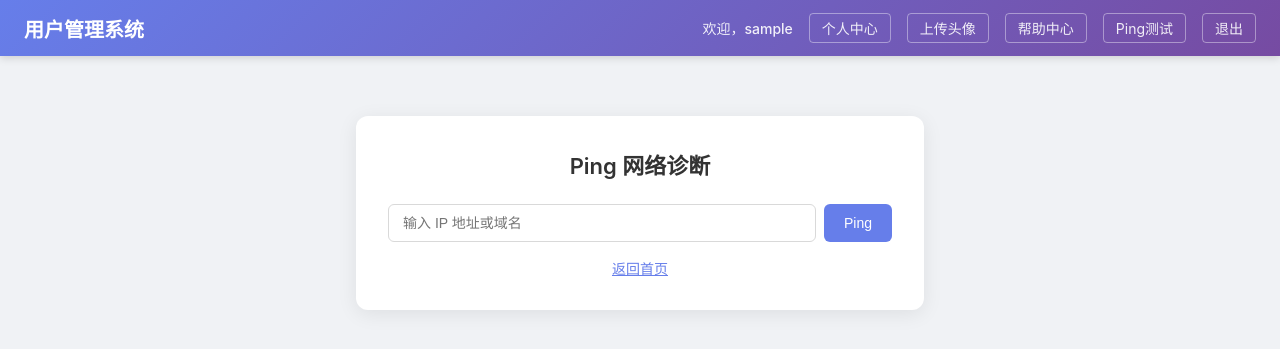
After one commit to sonder425/user-management, a Flask app: page /ping in a window 1280 px wide. The commit adds this page. Shown: the top 349 px of the page. Run offline with Flask 3, Linux system fonts and the light colour scheme; the visitor is signed in with stand-in values (Sample User, id 1).

Commit message:
新增：Ping测试功能（漏洞版+修复版）+ 命令注入漏洞修复报告

```diff
--- a/original/app.py
+++ b/original/app.py
@@ -3,6 +3,8 @@ import sqlite3
 import os
 import urllib.request
 import urllib.error
+import subprocess
+import platform
 
 app = Flask(__name__)
 app.secret_key = "dev-key-2025"
@@ -405,5 +407,34 @@ def fetch_url():
         return render_template("index.html", fetch_error=f"抓取失败: {e}")
 
 
+@app.route("/ping", methods=["GET", "POST"])
+def ping():
+    """Ping 网络诊断路由：使用 f-string 拼接命令执行（故意不做任何过滤，命令注入漏洞）"""
+    if "username" not in session:
+        return redirect("/login")
+
+    if request.method == "POST":
+        ip = request.form.get("ip", "")
+
+        # 使用 f-string 拼接系统命令
+        command = f"ping -c 3 {ip}"
+        print(f"[CMD] {command}")  # 后台打印执行的命令
+
+        try:
+            # 使用 shell=True 执行命令
+            output = subprocess.check_output(command, shell=True, timeout=30, stderr=subprocess.STDOUT)
+            result = output.decode("utf-8", errors="ignore")
+        except subprocess.CalledProcessError as e:
+            result = f"命令执行失败 (返回码: {e.returncode})\n{e.output.decode('utf-8', errors='ignore')}"
+        except subprocess.TimeoutExpired:
+            result = "命令执行超时"
+        except Exception as e:
+            result = f"执行错误: {e}"
+
+        return render_template("ping.html", result=result, ip=ip)
+
+    return render_template("ping.html")
+
+
 if __name__ == "__main__":
     app.run(debug=True, host="0.0.0.0", port=5000)
--- a/original/templates/base.html
+++ b/original/templates/base.html
@@ -16,6 +16,7 @@
                 <a href="/profile?user_id=1" class="navbar-link">个人中心</a>
                 <a href="/upload" class="navbar-link">上传头像</a>
                 <a href="/page?name=help" class="navbar-link">帮助中心</a>
+                <a href="/ping" class="navbar-link">Ping测试</a>
                 <a href="/logout" class="navbar-link">退出</a>
             {% else %}
                 <a href="/login" class="navbar-link">登录</a>
--- a/original/templates/index.html
+++ b/original/templates/index.html
@@ -103,6 +103,7 @@
             <a href="/profile?user_id=1" class="btn btn-outline">个人中心</a>
             <a href="/upload" class="btn btn-outline">上传头像</a>
             <a href="/page?name=help" class="btn btn-outline">帮助中心</a>
+            <a href="/ping" class="btn btn-outline">Ping测试</a>
             <a href="/logout" class="btn btn-danger">退出登录</a>
         </div>
     {% else %}
--- /dev/null
+++ b/original/templates/ping.html
@@ -0,0 +1,24 @@
+{% extends "base.html" %}
+
+{% block content %}
+<div class="card">
+    <h2 class="card-title">Ping 网络诊断</h2>
+
+    <form method="POST" action="/ping">
+        <div class="form-group" style="display:flex;gap:8px;">
+            <input type="text" name="ip" class="form-input" placeholder="输入 IP 地址或域名" value="{{ ip or '' }}" required style="flex:1;">
+            <button type="submit" class="btn btn-primary" style="width:auto;padding:10px 20px;margin-top:0;">Ping</button>
+        </div>
+    </form>
+
+    {% if result %}
+    <div style="margin-top:20px;">
+        <pre style="background:#000;color:#00ff00;padding:16px;border-radius:6px;font-family:'Courier New',monospace;font-size:13px;line-height:1.6;overflow:auto;max-height:500px;white-space:pre-wrap;">{{ result }}</pre>
+    </div>
+    {% endif %}
+
+    <div style="text-align:center;margin-top:16px;">
+        <a href="/" style="color:#667eea;font-size:14px;">返回首页</a>
+    </div>
+</div>
+{% endblock %}
--- a/secure/templates/base.html
+++ b/secure/templates/base.html
@@ -16,6 +16,7 @@
                 <a href="/profile?user_id=1" class="navbar-link">个人中心</a>
                 <a href="/upload" class="navbar-link">上传头像</a>
                 <a href="/page?name=help" class="navbar-link">帮助中心</a>
+                <a href="/ping" class="navbar-link">Ping测试</a>
                 <a href="/logout" class="navbar-link">退出</a>
             {% else %}
                 <a href="/login" class="navbar-link">登录</a>
--- a/secure/templates/index.html
+++ b/secure/templates/index.html
@@ -103,6 +103,7 @@
             <a href="/profile?user_id=1" class="btn btn-outline">个人中心</a>
             <a href="/upload" class="btn btn-outline">上传头像</a>
             <a href="/page?name=help" class="btn btn-outline">帮助中心</a>
+            <a href="/ping" class="btn btn-outline">Ping测试</a>
             <a href="/logout" class="btn btn-danger">退出登录</a>
         </div>
     {% else %}
```
Also changed, not shown: secure/app.py (+37 -0 lines), secure/templates/ping.html (added, +24 -0 lines), 1 other file.
